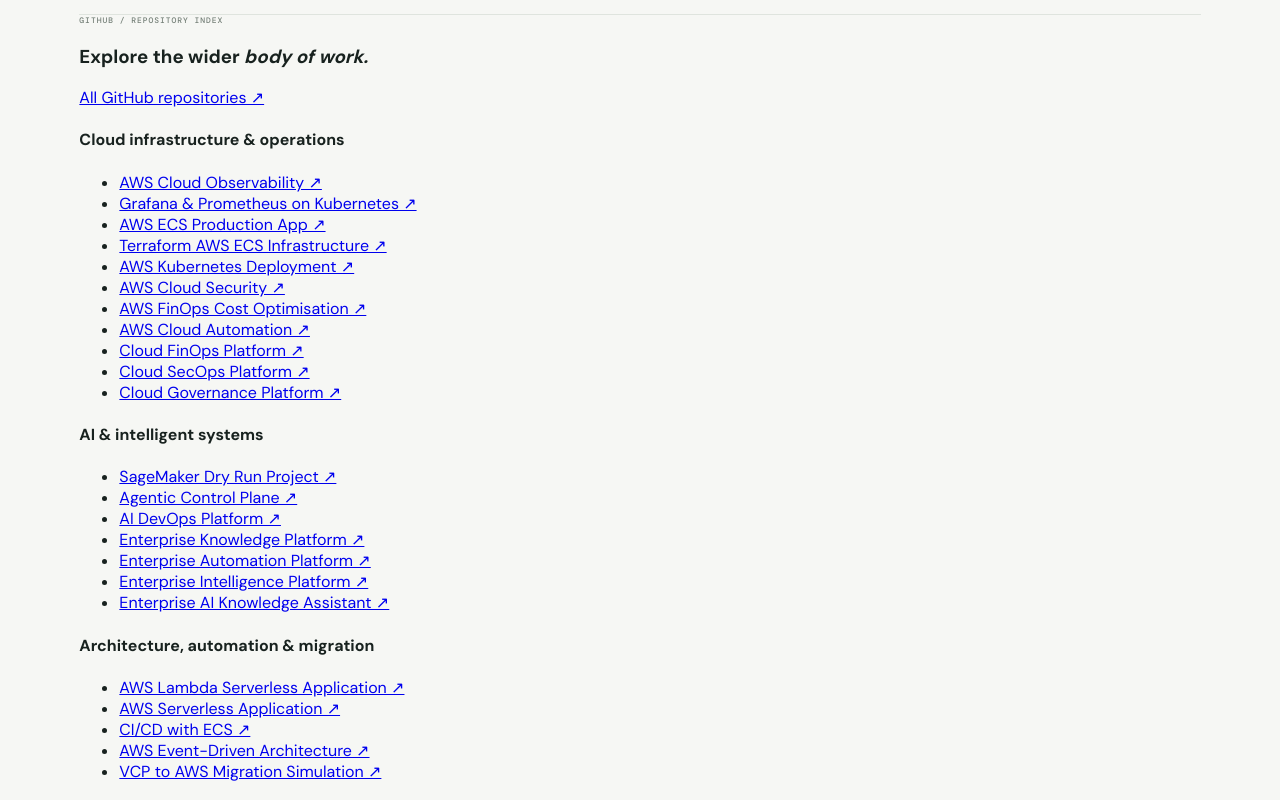
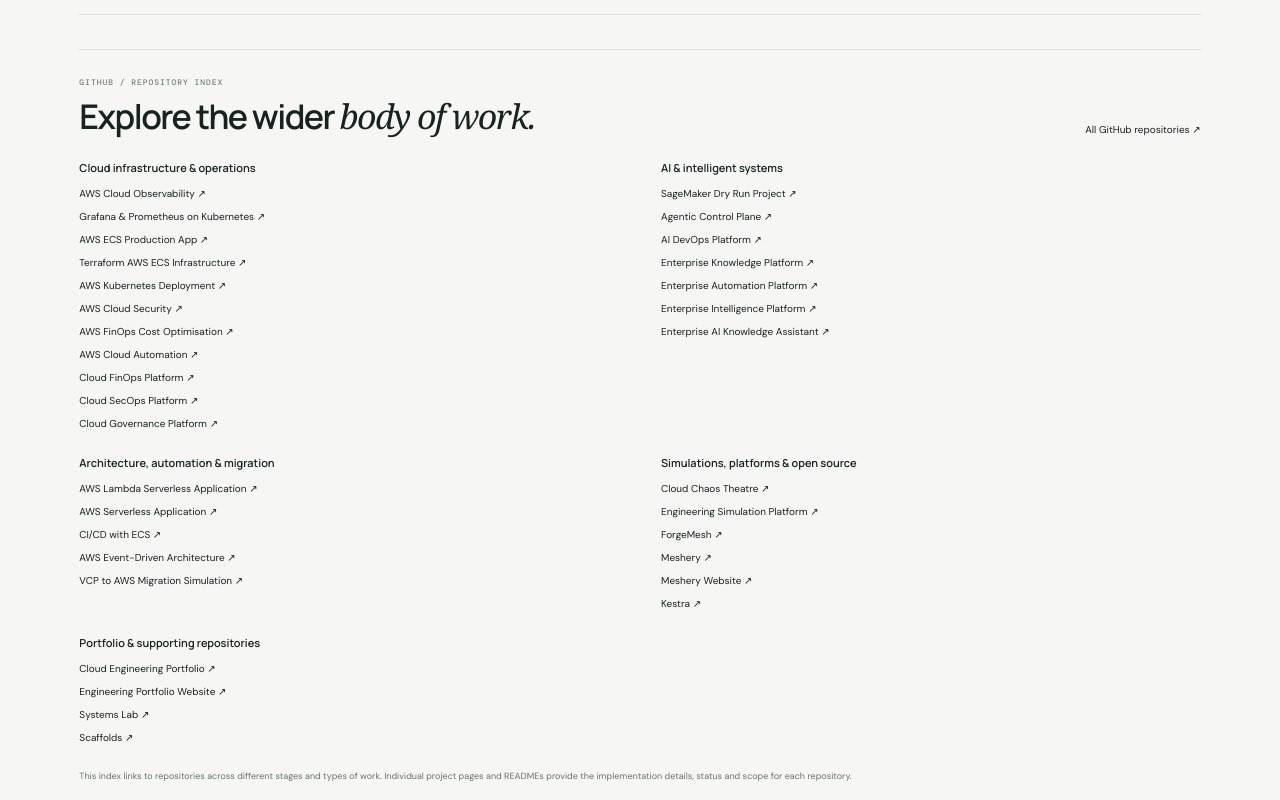
Before and after one commit to Rebs707/systems-lab, a plain HTML site: page index.html in a window 1280 px wide. Shown: the part 3560-4360 px from the top of the page. Drawn offline with nearby package versions, Linux system fonts and the light colour scheme.

Commit message:
Style GitHub repository index

```diff
--- a/styles.css
+++ b/styles.css
@@ -72,3 +72,19 @@
   color: var(--lime) !important;
   text-decoration: none !important;
 }
+
+
+/* GitHub repository index */
+.repository-index{border-top:1px solid var(--line);margin-top:34px;padding-top:27px}
+.repository-index-heading{display:flex;justify-content:space-between;align-items:flex-end;gap:24px;margin-bottom:24px}
+.repository-index-heading h3{font:600 clamp(24px,2.7vw,34px)/1.15 var(--display);letter-spacing:-.045em;margin:10px 0 0}
+.repository-index-heading h3 em{font-family:var(--serif);font-weight:400}
+.repository-index-heading>a,.repository-group a{color:var(--ink);text-decoration:none}
+.repository-index-heading>a{font-size:10px;white-space:nowrap}
+.repository-index-heading>a:hover,.repository-group a:hover{color:#789d42}
+.repository-groups{display:grid;grid-template-columns:repeat(2,minmax(0,1fr));gap:24px 42px}
+.repository-group h4{font:600 11px var(--display);margin:0 0 11px}
+.repository-group ul{list-style:none;margin:0;padding:0;display:grid;gap:8px}
+.repository-group li{font-size:10px;line-height:1.5}
+.repository-note{font-size:9px;line-height:1.7;color:var(--muted);margin:24px 0 0}
+@media(max-width:620px){.repository-index-heading{align-items:flex-start;flex-direction:column;gap:12px}.repository-groups{grid-template-columns:1fr;gap:22px}}
```
